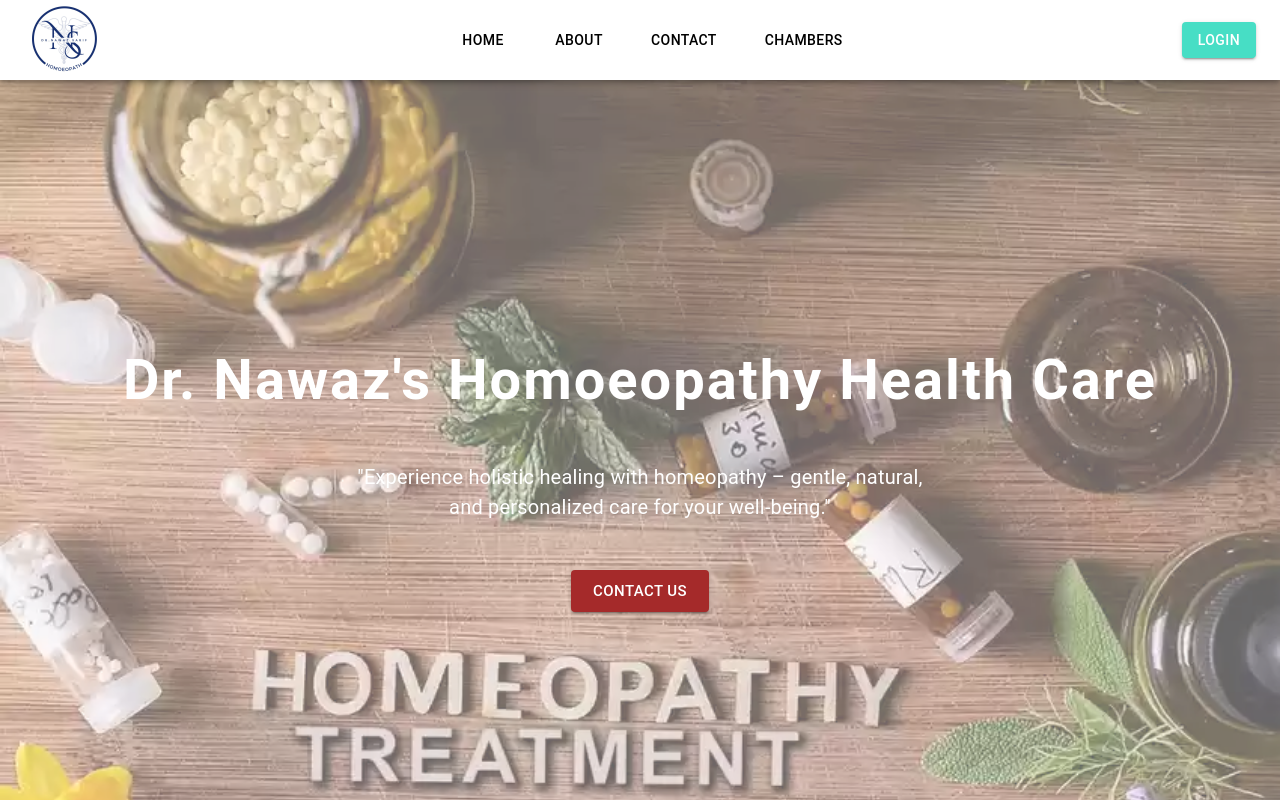
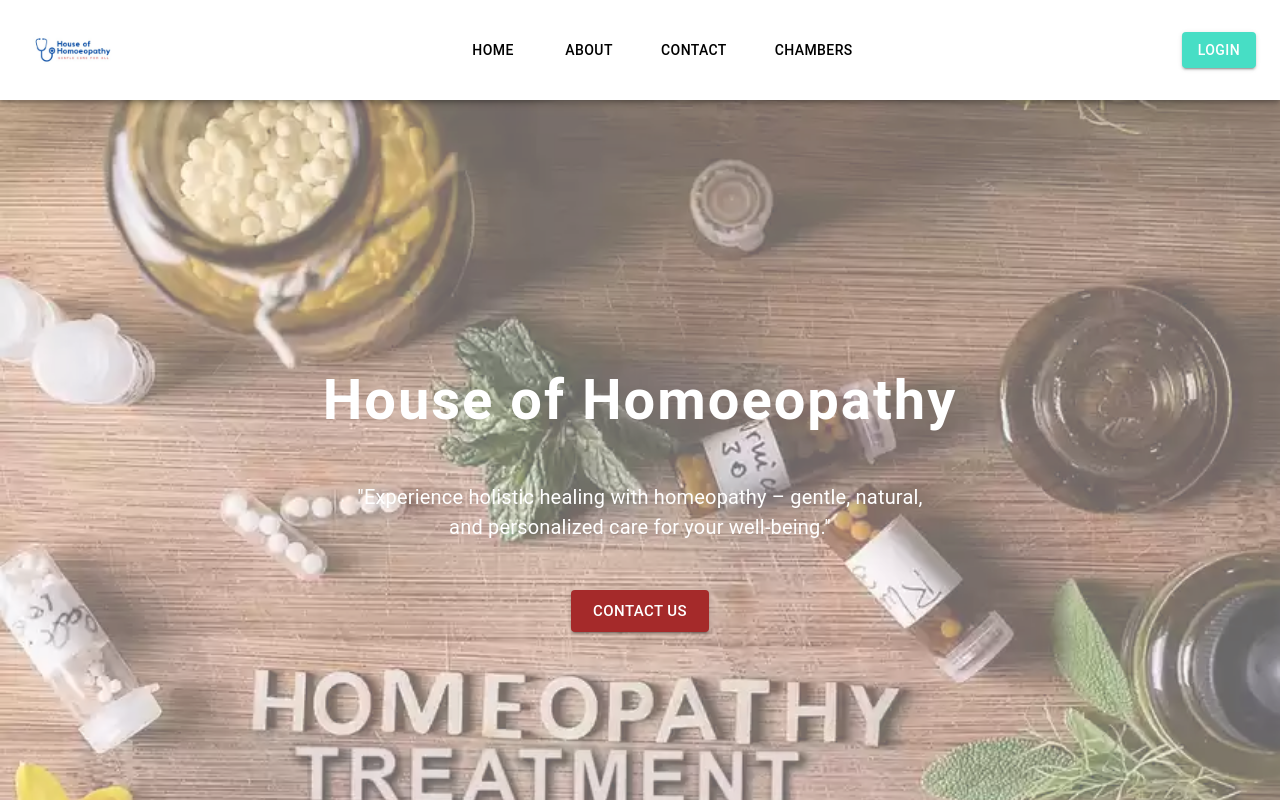
Before and after one commit to bosirullah/landingPage-nawaz, a Next.js app: page / in a window 1280 px wide. Shown: the top 800 px of the page. Built offline with nearby package versions, Linux system fonts and the light colour scheme; a web font is replaced by a local one.

Commit message:
Logo and name changed in the home page

```diff
--- a/src/components/About.tsx
+++ b/src/components/About.tsx
@@ -14,8 +14,8 @@ import {
 } from "@mui/material";
 import { useRouter } from "next/navigation";
 import { motion } from "framer-motion";
-import { fadeIn } from "@/utils/motion";
-import { useInView } from "@/utils/customHooks/useInView";
+import { fadeIn } from "../utils/motion";
+import { useInView } from "../utils/customHooks/useInView";
 import Image from "next/image";
 
 export default function AboutPage() {
@@ -25,7 +25,7 @@ export default function AboutPage() {
     const [setRef, inView] = useInView({ threshold: 0.1 });
 
     const handleAboutButttonClick = () => {
-        console.log("hello")
+        console.log("hello");
         router.push("/aboutDetails");
     };
 
--- a/src/components/Home.tsx
+++ b/src/components/Home.tsx
@@ -53,7 +53,8 @@ export default function Home() {
                         letterSpacing: 2,
                     }}
                 >
-                    Dr. Nawaz&apos;s Homoeopathy Health Care
+                    {/* Dr. Nawaz&apos;s Homoeopathy Health Care */}
+                    House of Homoeopathy
                 </Typography>
                 <Typography
                     maxWidth="600px"
--- a/src/components/Shared/NavBar.tsx
+++ b/src/components/Shared/NavBar.tsx
@@ -142,10 +142,10 @@ function ResponsiveAppBar() {
                             }}
                         >
                             <Image
-                                src="/assets/logo.jpeg"
+                                src="/assets/logo3.jpeg"
                                 alt="Logo"
-                                width={80}
-                                height={80}
+                                width={100}
+                                height={100}
                                 style={{
                                     borderRadius: "100%",
                                     objectFit: "contain",
```
Also changed, not shown: public/assets/logo2.jpeg (added), public/assets/logo3.jpeg (added).
